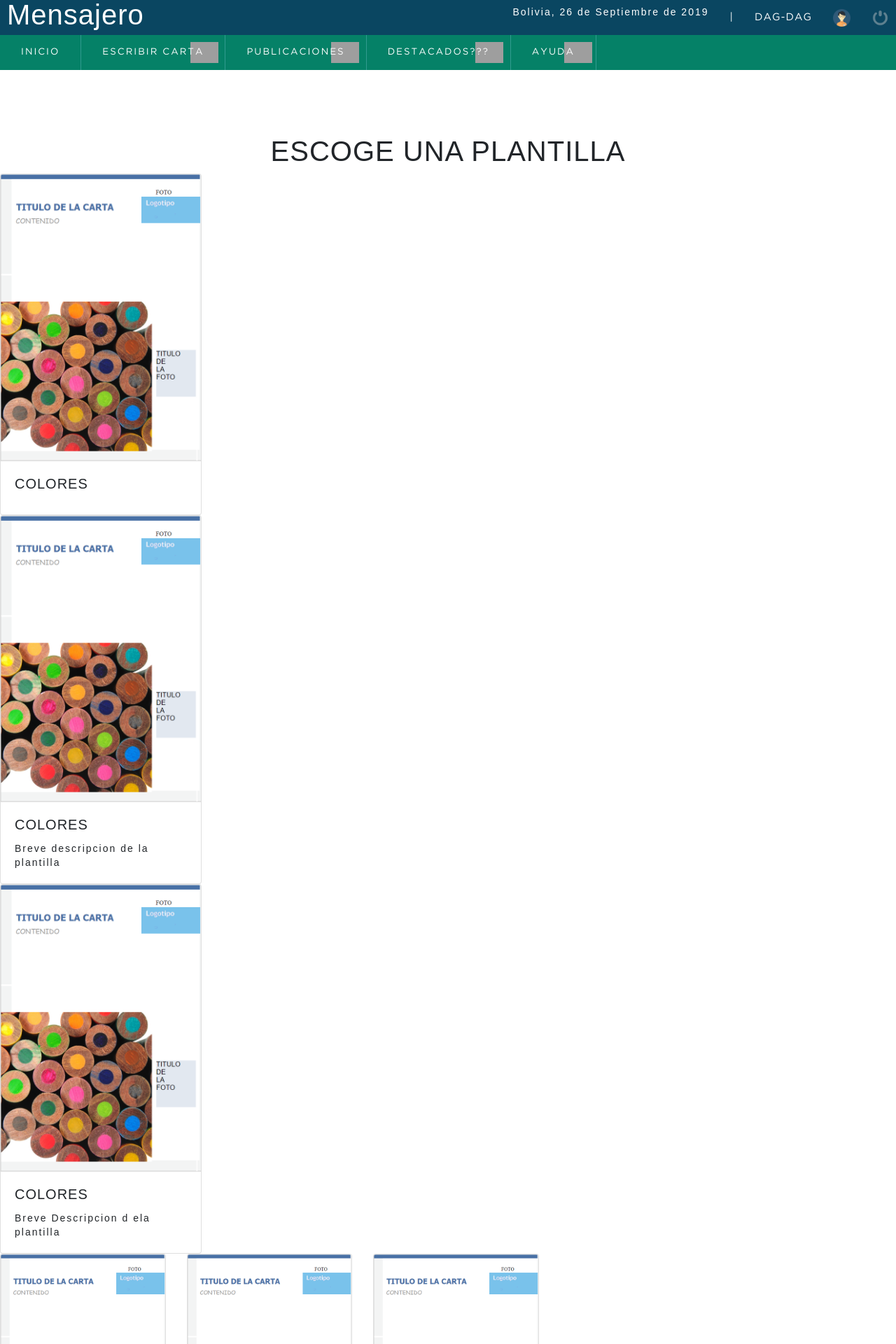
After one commit to ivanovichTBD/TISEADA, a PHP site: page /sistema/mostrar_plantilla.php in a window 1280 px wide. The commit adds this page. Shown: the top 1920 px of the page at 70% size. Run offline with PHP 8.4, Linux system fonts and the light colour scheme; a user stored in the database is signed in; grey boxes are pictures that could not be loaded.

Commit message:
plantillas

```diff
--- a/sistema/includes/nav.php
+++ b/sistema/includes/nav.php
@@ -20,6 +20,7 @@
 					<ul>
 						<li><a href="crear_carta.php">Nueva Carta</a></li>
 						<li><a href="#">Lista e Historial de Cartas</a></li>
+						<li><a href="mostrar_plantilla.php">Plantillas</a></li>
 					</ul>
 				</li>
 				<li class="principal">
--- /dev/null
+++ b/sistema/mostrar_plantilla.php
@@ -0,0 +1,129 @@
+<?php
+	session_start();
+	if($_SESSION['tipo_usuario'] != 4)
+	{
+		header("location: ./");
+	}
+?>
+
+
+
+
+
+
+
+<!DOCTYPE html>
+<html lang="es">
+<head>
+	<meta http-equiv="Content-Type" content="text/html; charset=utf-8"/>
+	<?php include "includes/scripts.php"; ?>
+	<title>Mostrar Plantillas</title>
+
+    <link rel="stylesheet" href="https://stackpath.bootstrapcdn.com/bootstrap/4.3.1/css/bootstrap.min.css" integrity="sha384-ggOyR0iXCbMQv3Xipma34MD+dH/1fQ784/j6cY/iJTQUOhcWr7x9JvoRxT2MZw1T" crossorigin="anonymous">
+
+</head>
+<body>
+<script src="https://code.jquery.com/jquery-3.3.1.slim.min.js" integrity="sha384-q8i/X+965DzO0rT7abK41JStQIAqVgRVzpbzo5smXKp4YfRvH+8abtTE1Pi6jizo" crossorigin="anonymous"></script>
+<script src="https://cdnjs.cloudflare.com/ajax/libs/popper.js/1.14.7/umd/popper.min.js" integrity="sha384-UO2eT0CpHqdSJQ6hJty5KVphtPhzWj9WO1clHTMGa3JDZwrnQq4sF86dIHNDz0W1" crossorigin="anonymous"></script>
+<script src="https://stackpath.bootstrapcdn.com/bootstrap/4.3.1/js/bootstrap.min.js" integrity="sha384-JjSmVgyd0p3pXB1rRibZUAYoIIy6OrQ6VrjIEaFf/nJGzIxFDsf4x0xIM+B07jRM" crossorigin="anonymous"></script>
+
+	<?php include "includes/header.php"; ?>
+    <br><br><br><br><br><br><br><br>
+    <h1><center>ESCOGE UNA PLANTILLA</center></h1>
+
+
+        <div class="card" style="width: 18rem;">
+        <a href="repo_plantillas/Screenshot_1.png" class="card-link"> <img src="repo_plantillas/Screenshot_1.png" class="card-img-top" alt="..."> </a>
+        <div class="card-body">
+            <h5 class="card-title">COLORES</h5>
+            <p class="card-text"></p>
+        </div>
+        </div>
+
+     <div class="card" style="width: 18rem;">
+    <a href="repo_plantillas/Screenshot_1.png" class="card-link"> <img src="repo_plantillas/Screenshot_1.png" class="card-img-top" alt="..."> </a>
+    <div class="card-body">
+        <h5 class="card-title">COLORES</h5>
+        <p class="card-text">Breve descripcion de la plantilla</p>
+    </div>
+    </div>
+
+        <div class="card" style="width: 18rem;">
+        <a href="repo_plantillas/Screenshot_1.png" class="card-link"> <img src="repo_plantillas/Screenshot_1.png" class="card-img-top" alt="..."> </a>
+        <div class="card-body">
+            <h5 class="card-title">COLORES</h5>
+            <p class="card-text">Breve Descripcion d ela plantilla</p>
+        </div>
+        </div>
+
+
+
+
+        <div class="card-deck" style="width: 50rem;" style="height: 50rem;">
+  <div class="card">
+    <img src="repo_plantillas/Screenshot_1.png" class="card-img-top" alt="...">
+    <div class="card-body">
+      <h5 class="card-title">Card title</h5>
+      <p class="card-text">This is a longer card with supporting text below as a natural lead-in to additional content. This content is a little bit longer.</p>
+      <p class="card-text"><small class="text-muted">Last updated 3 mins ago</small></p>
+    </div>
+  </div>
+  <div class="card">
+    <img src="repo_plantillas/Screenshot_1.png" class="card-img-top" alt="...">
+    <div class="card-body">
+      <h5 class="card-title">Card title</h5>
+      <p class="card-text">This card has supporting text below as a natural lead-in to additional content.</p>
+      <p class="card-text"><small class="text-muted">Last updated 3 mins ago</small></p>
+    </div>
+  </div>
+  <div class="card">
+    <img src="repo_plantillas/Screenshot_1.png" class="card-img-top" alt="...">
+    <div class="card-body">
+      <h5 class="card-title">Card title</h5>
+      <p class="card-text">This is a wider card with supporting text below as a natural lead-in to additional content. This card has even longer content than the first to show that equal height action.</p>
+      <p class="card-text"><small class="text-muted">Last updated 3 mins ago</small></p>
+    </div>
+  </div>
+</div>
+
+
+
+
+
+
+<div class="card-deck">
+  <div class="card">
+    <img src="repo_plantillas/Screenshot_1.png" class="card-img-top" alt="...">
+    <div class="card-body">
+      <h5 class="card-title">Card title</h5>
+      <p class="card-text">This is a wider card with supporting text below as a natural lead-in to additional content. This content is a little bit longer.</p>
+    </div>
+    <div class="card-footer">
+      <small class="text-muted">Last updated 3 mins ago</small>
+    </div>
+  </div>
+  <div class="card">
+    <img src="repo_plantillas/Screenshot_1.png" class="card-img-top" alt="...">
+    <div class="card-body">
+      <h5 class="card-title">Card title</h5>
+      <p class="card-text">This card has supporting text below as a natural lead-in to additional content.</p>
+    </div>
+    <div class="card-footer">
+      <small class="text-muted">Last updated 3 mins ago</small>
+    </div>
+  </div>
+  <div class="card">
+    <img src="repo_plantillas/Screenshot_1.png" class="card-img-top" alt="...">
+    <div class="card-body">
+      <h5 class="card-title">Card title</h5>
+      <p class="card-text">This is a wider card with supporting text below as a natural lead-in to additional content. This card has even longer content than the first to show that equal height action.</p>
+    </div>
+    <div class="card-footer">
+      <small class="text-muted">Last updated 3 mins ago</small>
+    </div>
+  </div>
+</div>
+
+	<?php include "includes/footer.php"; ?>
+</body>
+</html>
```
Also changed, not shown: sistema/repo_plantillas/Screenshot_1.png (added).
